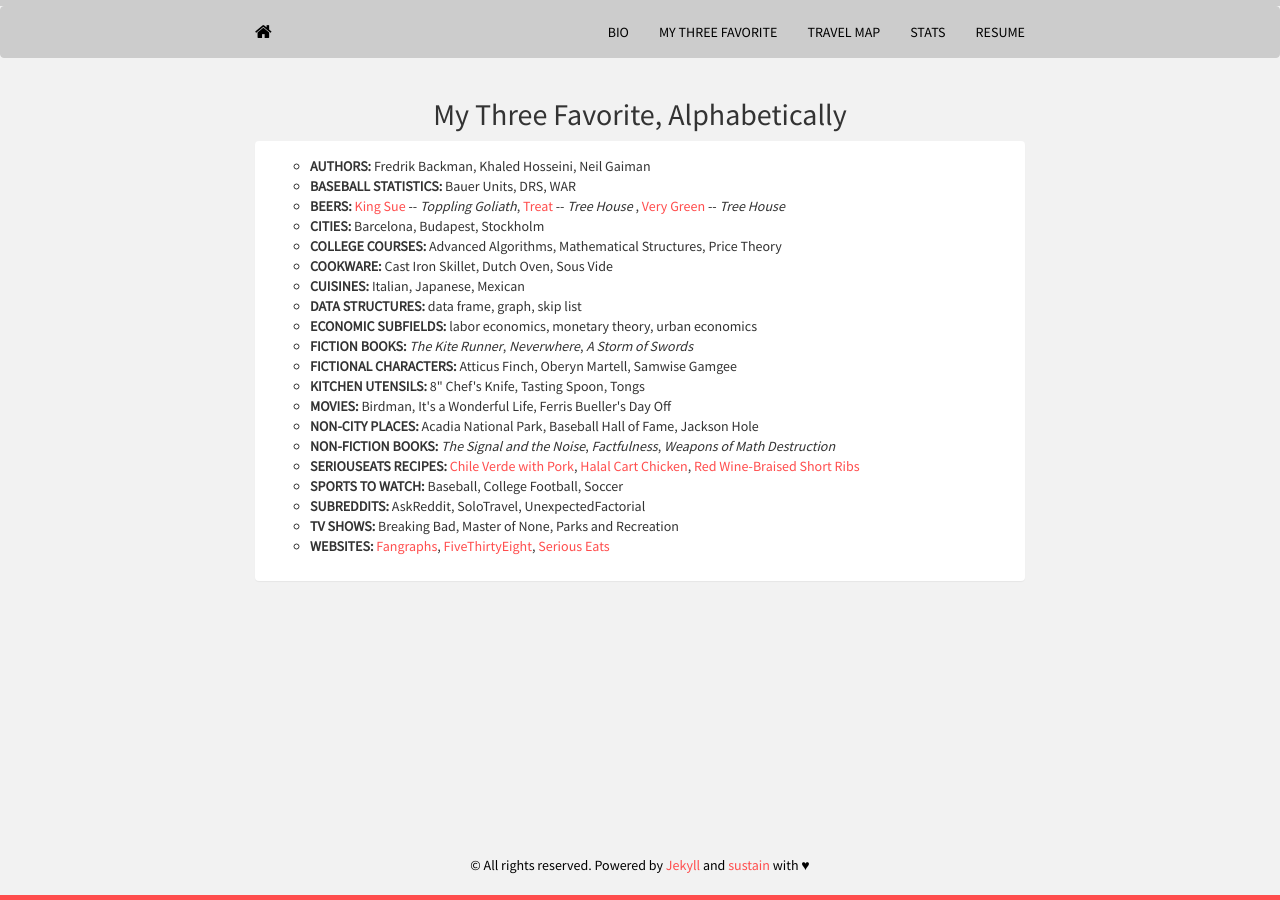
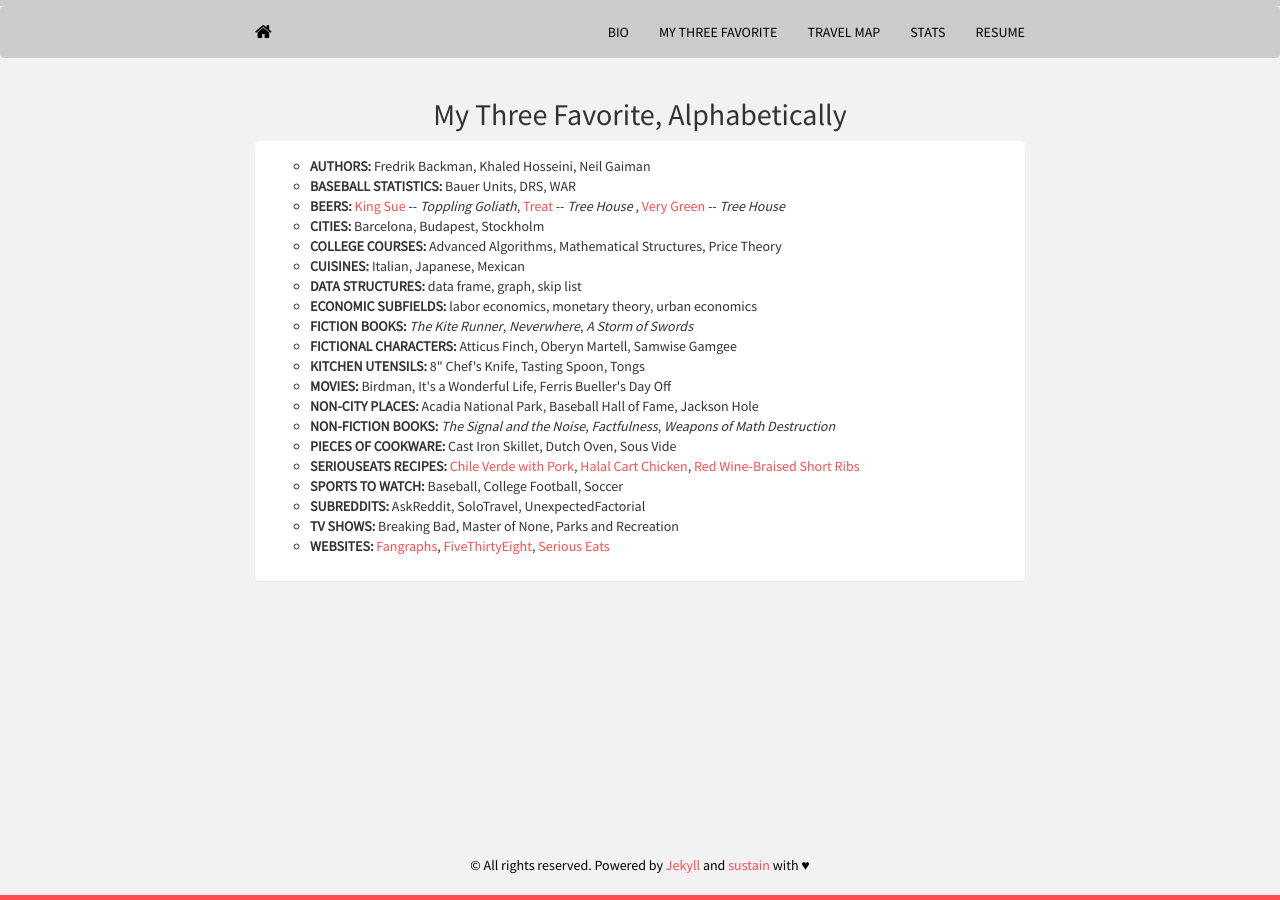
Before and after one commit to mrkaye97/mrkaye97.github.io, a Jekyll site: the page built from random.html, in a window 1280 px wide. Built offline with Jekyll 4.4.1, drawn with Linux system fonts in a browser that asks for light colours; nearby versions of some CDN libraries; some of the changed lines change nothing that is shown.

Commit message:
Update random.html

```diff
--- a/random.html
+++ b/random.html
@@ -25,7 +25,6 @@
 					  <li><b>BEERS:</b> <a href="https://untappd.com/b/toppling-goliath-brewing-co-king-sue/594015">King Sue</a> -- <i>Toppling Goliath</i>,  <a href="https://untappd.com/b/tree-house-brewing-company-treat/2918806">Treat</a> -- <i>Tree House </i>,  <a href="https://untappd.com/b/tree-house-brewing-company-very-green/689944">Very Green</a> -- <i>Tree House</i></li></li>
 					  <li><b>CITIES:</b> Barcelona, Budapest, Stockholm </li>
   					  <li><b>COLLEGE COURSES:</b> Advanced Algorithms, Mathematical Structures, Price Theory</li>
-  					  <li><b>COOKWARE:</b> Cast Iron Skillet, Dutch Oven, Sous Vide</li>
   					  <li><b>CUISINES:</b> Italian, Japanese, Mexican</li>
 					  <li><b>DATA STRUCTURES:</b> data frame, graph, skip list</li>
 					  <li><b>ECONOMIC SUBFIELDS:</b> labor economics, monetary theory, urban economics</li>
@@ -35,6 +34,7 @@
 					  <li><b>MOVIES:</b> Birdman, It's a Wonderful Life, Ferris Bueller's Day Off</li>
 					  <li><b>NON-CITY PLACES:</b> Acadia National Park, Baseball Hall of Fame, Jackson Hole</li>
 					  <li><b>NON-FICTION BOOKS:</b> <i>The Signal and the Noise</i>, <i>Factfulness</i>, <i>Weapons of Math Destruction</i></li>
+					  <li><b>PIECES OF COOKWARE:</b> Cast Iron Skillet, Dutch Oven, Sous Vide</li>
 					  <li><b>SERIOUSEATS RECIPES:</b> <a href="https://www.seriouseats.com/recipes/2011/01/chile-verde-with-pork-recipe.html">Chile Verde with Pork</a>, <a href="https://www.seriouseats.com/recipes/2011/12/serious-eats-halal-cart-style-chicken-and-rice-white-sauce-recipe.html">Halal Cart Chicken</a>, <a href="https://www.seriouseats.com/recipes/2019/12/red-wine-braised-beef-short-ribs-recipe.html">Red Wine-Braised Short Ribs</a></li></li>
 					  <li><b>SPORTS TO WATCH:</b> Baseball, College Football, Soccer</li>
 					  <li><b>SUBREDDITS:</b> AskReddit, SoloTravel, UnexpectedFactorial</li>
```
